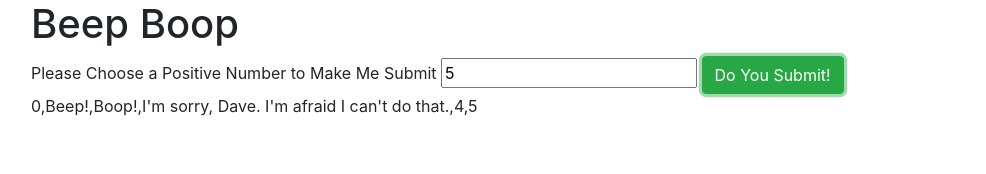
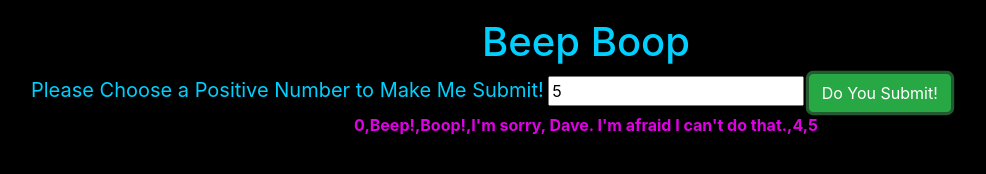
Before and after one commit to Mathew29/Friday-Project-3, a plain HTML site: page index.html in a window 1280 px wide. Both pictures are taken after typing "5" into the empty fields and a click on the button "Do You Submit!". Shown: the whole page, without its empty margins (54-1040 px from the left). Drawn offline with Linux system fonts and the light colour scheme.

Commit message:
add css backgroud color and font color changes, font size and alignment changes.

```diff
--- a/css/styles.css
+++ b/css/styles.css
@@ -1,3 +1,19 @@
-p {
+#result {
   display: none;
+  font-weight: bold;
+  color: #e100e5;
+  text-align: center;
 }
+body {
+  margin: 12px;
+  padding: 6px;
+  background-color: #000000;
+  color: #00d0ff;
+
+}
+h1 {
+  text-align: center;
+}
+label {
+  font-size: 20px;
+}
--- a/index.html
+++ b/index.html
@@ -12,8 +12,7 @@
     <div class="container">
       <h1>Beep Boop</h1>
       <form id="user">
-        <h2></h2>
-        <label for="number">Please Choose a Positive Number to Make Me Submit</label>
+        <label for="number">Please Choose a Positive Number to Make Me Submit!</label>
         <input type="number" id="number">
 
         <button type="submit" class="btn btn-success">Do You Submit!</button>
--- a/js/scripts.js
+++ b/js/scripts.js
@@ -27,11 +27,10 @@ function inputLoop(number) {
 $(document).ready(function() {
   $("#user").submit(function(event) {
     event.preventDefault();
-    // inputCheck(number);
     var number = parseInt($("input#number").val());
     $("#result").text(inputLoop(number));
-    $("p").show();
-    // $("#result").text(result);
+    $("#result").show();
+
 
   });
 });
```
